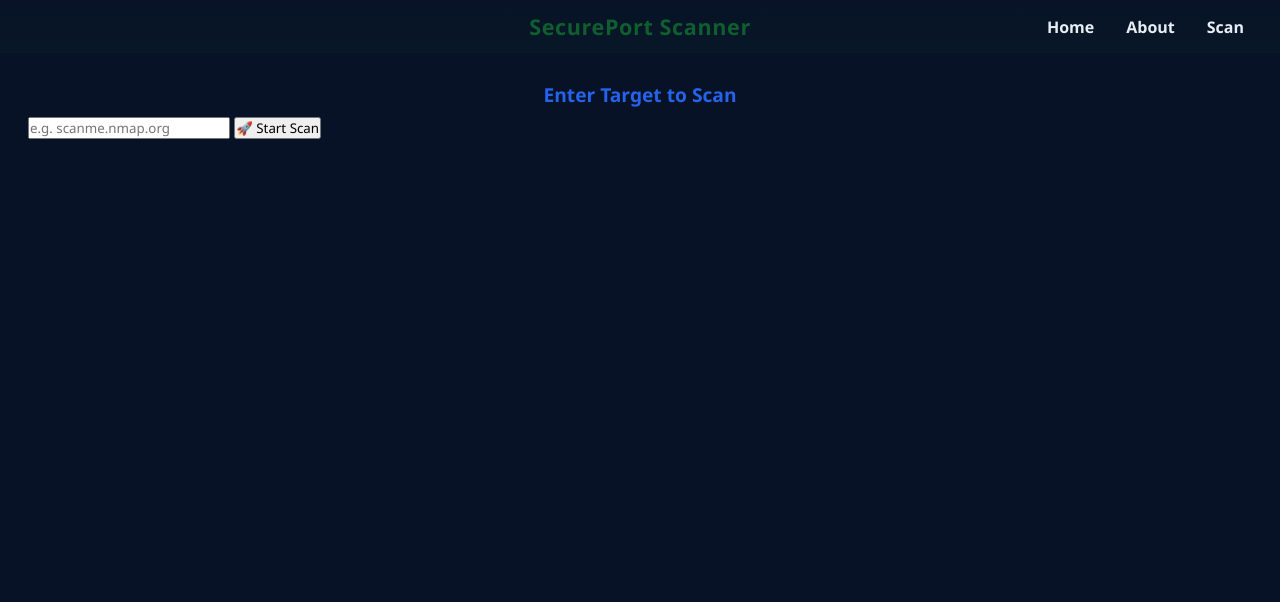
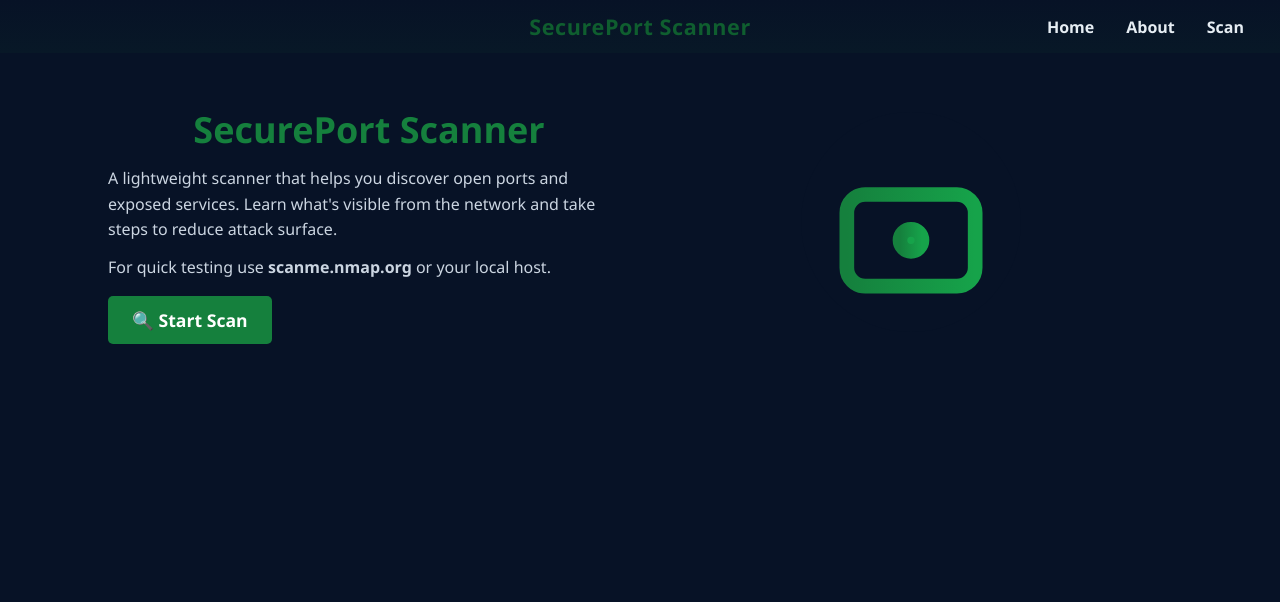
Before and after one commit to sivadharani-a/secureport-scanner, a Flask app: page / in a window 1280 px wide. Shown: the top 602 px of the page. Run offline with Flask 2, Linux system fonts and the light colour scheme.

Commit message:
Update index.html

```diff
--- a/templates/index.html
+++ b/templates/index.html
@@ -1,13 +1,29 @@
 {% extends "base.html" %}
+{% block content %}
+<section class="home-section animate__animated animate__fadeInUp">
+  <div class="home-text">
+  <h1 class="home-title">SecurePort Scanner</h1>
 
-{% block title %}Home - Network Security Scanner{% endblock %}
+    <p>
+      A lightweight scanner that helps you discover open ports and exposed services.
+      Learn what's visible from the network and take steps to reduce attack surface.
+    </p>
+    <p>
+      For quick testing use <strong>scanme.nmap.org</strong> or your local host.
+    </p>
 
-{% block content %}
-<div class="form-container">
-    <h2>Enter Target to Scan</h2>
-    <form method="POST">
-        <input type="text" name="target" placeholder="e.g. scanme.nmap.org" required>
-        <button type="submit">🚀 Start Scan</button>
-    </form>
-</div>
+    <div style="margin-top:16px;">
+      <a href="{{ url_for('scan') }}" class="btn btn-big">🔍 Start Scan</a>
+    </div>
+  </div>
+
+  <div class="home-illustration" id="home-lottie">
+    <!-- JS will populate -->
+  </div>
+</section>
+
+<script>
+  // stable cybersecurity-themed animation for home
+  loadLottieInto('home-lottie', 'https://assets10.lottiefiles.com/packages/lf20_w51pcehl.json', '420px', '420px');
+</script>
 {% endblock %}
```
